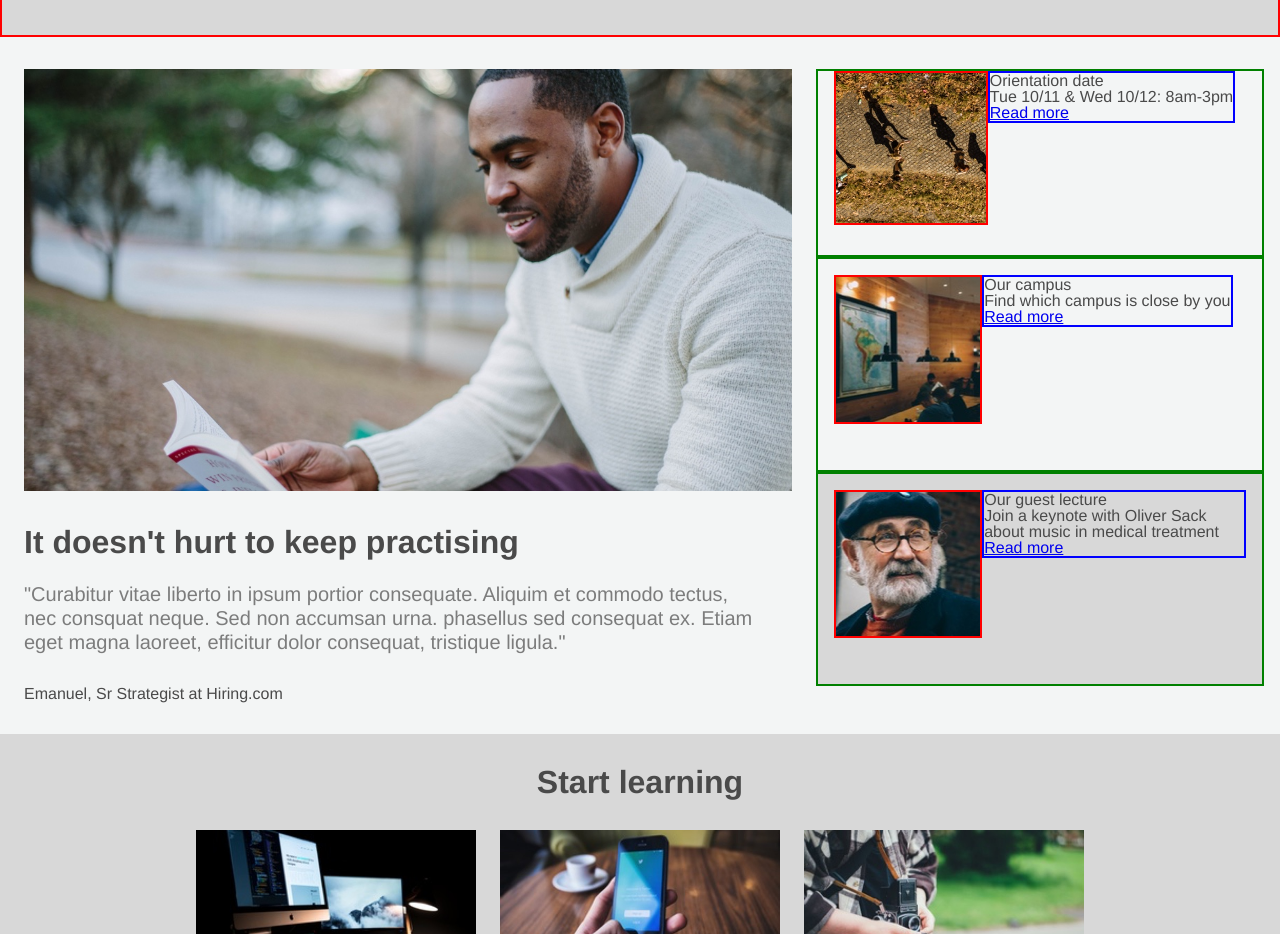
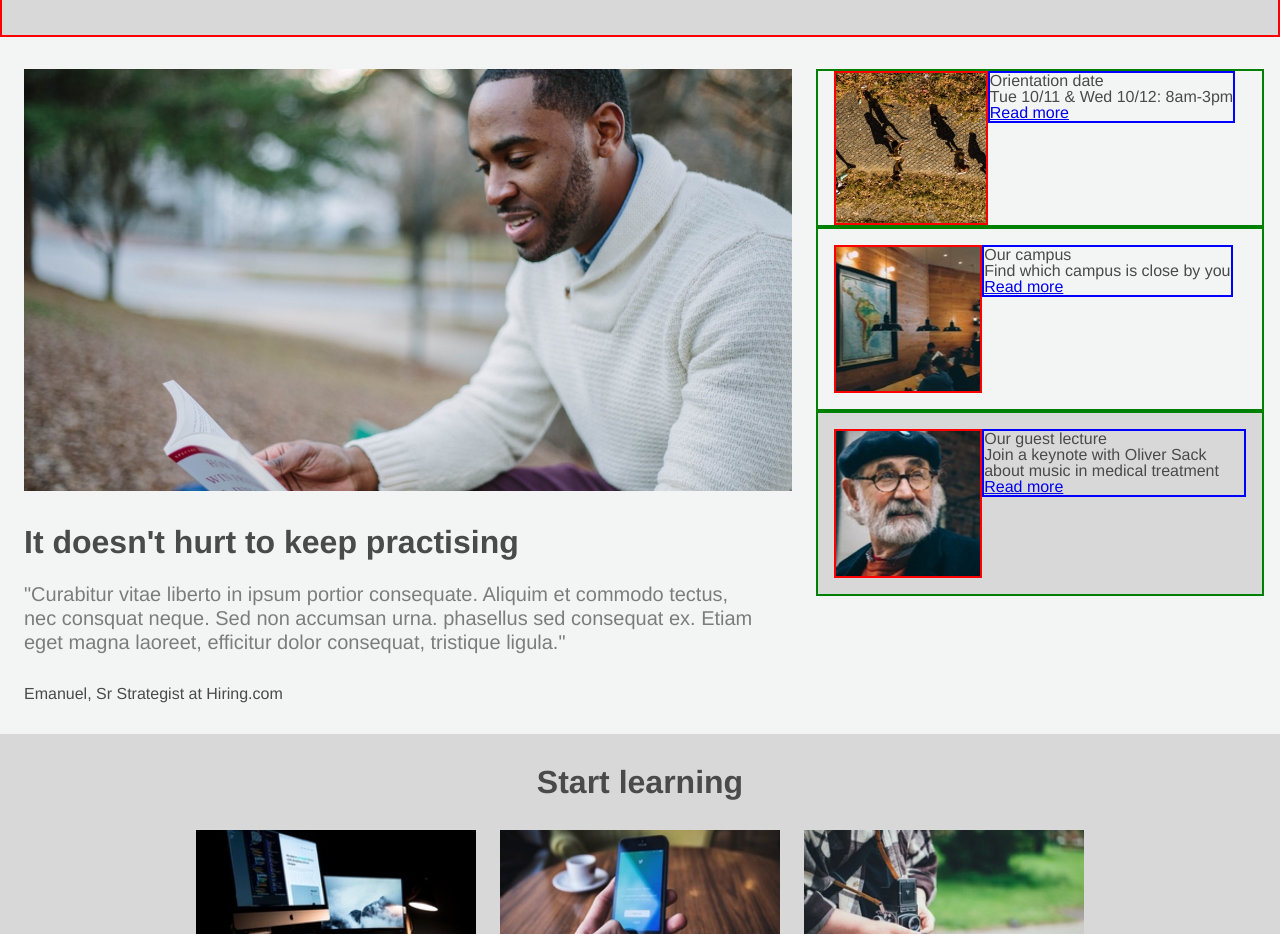
Before and after one commit to magdarogowska/colmaracademy, a plain HTML site: page index.html in a window 1280 px wide. Shown: the part 645-1579 px from the top of the page. Drawn offline with Linux system fonts and the light colour scheme.

Commit message:
div fixed

```diff
--- a/resources/css/index.css
+++ b/resources/css/index.css
@@ -114,7 +114,7 @@ padding:0 1.5rem;
 
 .secondright {
   display: flex;
-  flex-flow:row wrap;
+  flex-flow:column nowrap;
   max-width: 35%;
 }
 
```
